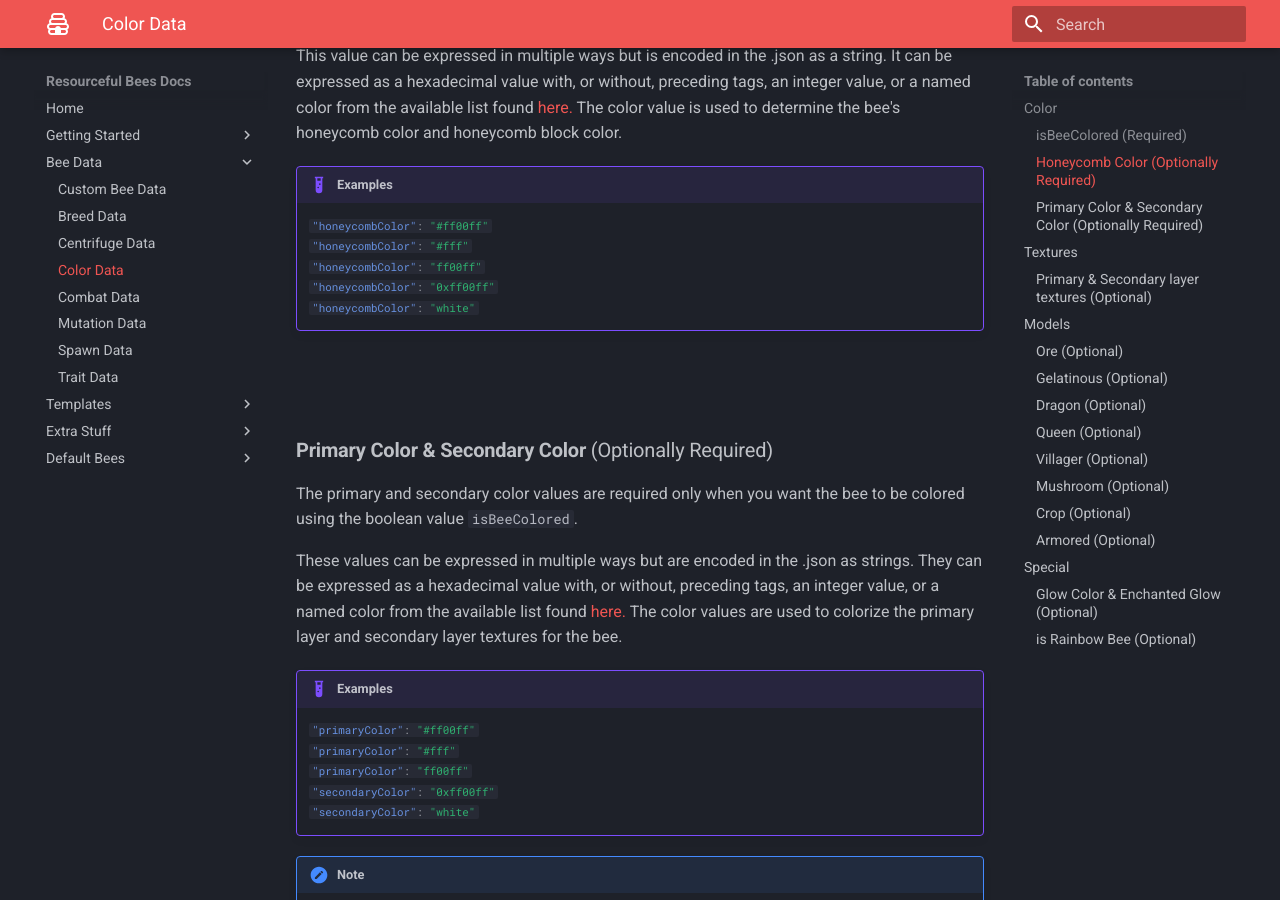
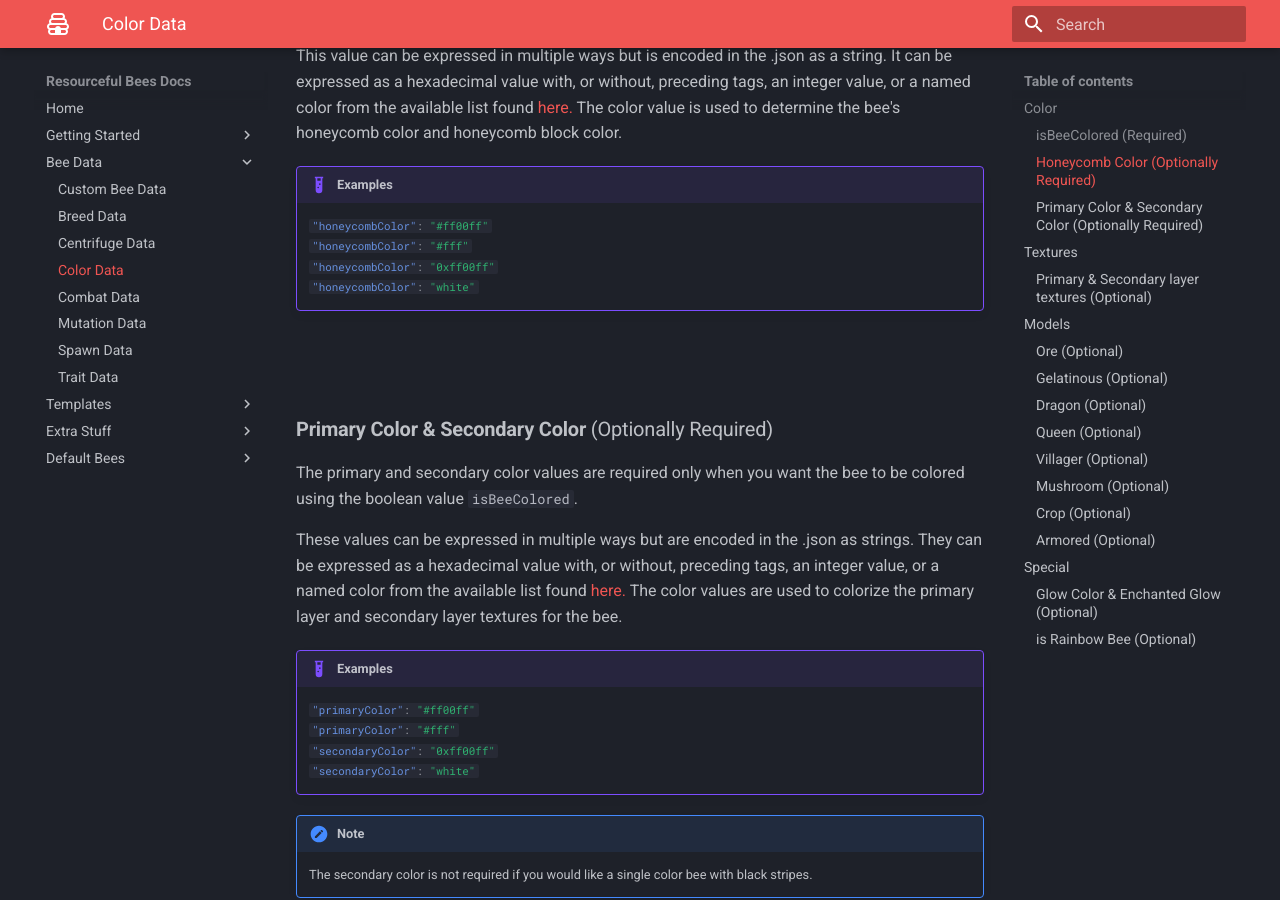
Before and after one commit to Team-Resourceful/ResourcefulBeesDocs, an MkDocs documentation site: the page built from docs/bee_data/color_data.md, in a window 1280 px wide and 900 px high, scrolled down 590 px. Built offline with MkDocs 1.6.1 and Material for MkDocs 9.7.7, drawn with Linux system fonts in a browser that asks for light colours.

Commit message:
Update color_data.md

```diff
--- a/docs/bee_data/color_data.md
+++ b/docs/bee_data/color_data.md
@@ -19,7 +19,6 @@ This value can be expressed in multiple ways but is encoded in the .json as a st
 !!! example "Examples"
 	`#!json "honeycombColor": "#ff00ff"` <br>
 	`#!json "honeycombColor": "#fff"` <br>
-	`#!json "honeycombColor": "ff00ff"` <br>
 	`#!json "honeycombColor": "0xff00ff"` <br>
 	`#!json "honeycombColor": "white"` <br>
 
@@ -35,7 +34,6 @@ These values can be expressed in multiple ways but are encoded in the .json as s
 !!! example "Examples"
 	`#!json "primaryColor": "#ff00ff"` <br>
 	`#!json "primaryColor": "#fff"` <br>
-	`#!json "primaryColor": "ff00ff"` <br>
 	`#!json "secondaryColor": "0xff00ff"` <br>
 	`#!json "secondaryColor": "white"` <br>
 
@@ -150,7 +148,6 @@ This value can be expressed in multiple ways but is encoded in the .json as a st
 
 	`#!json "glowColor": "#ff00ff"` <br>
 	`#!json "glowColor": "#fff"` <br>
-	`#!json "glowColor": "ff00ff"` <br>
 	`#!json "glowColor": "0xff00ff"` <br>
 	`#!json "glowColor": "white"` <br>
 
```
